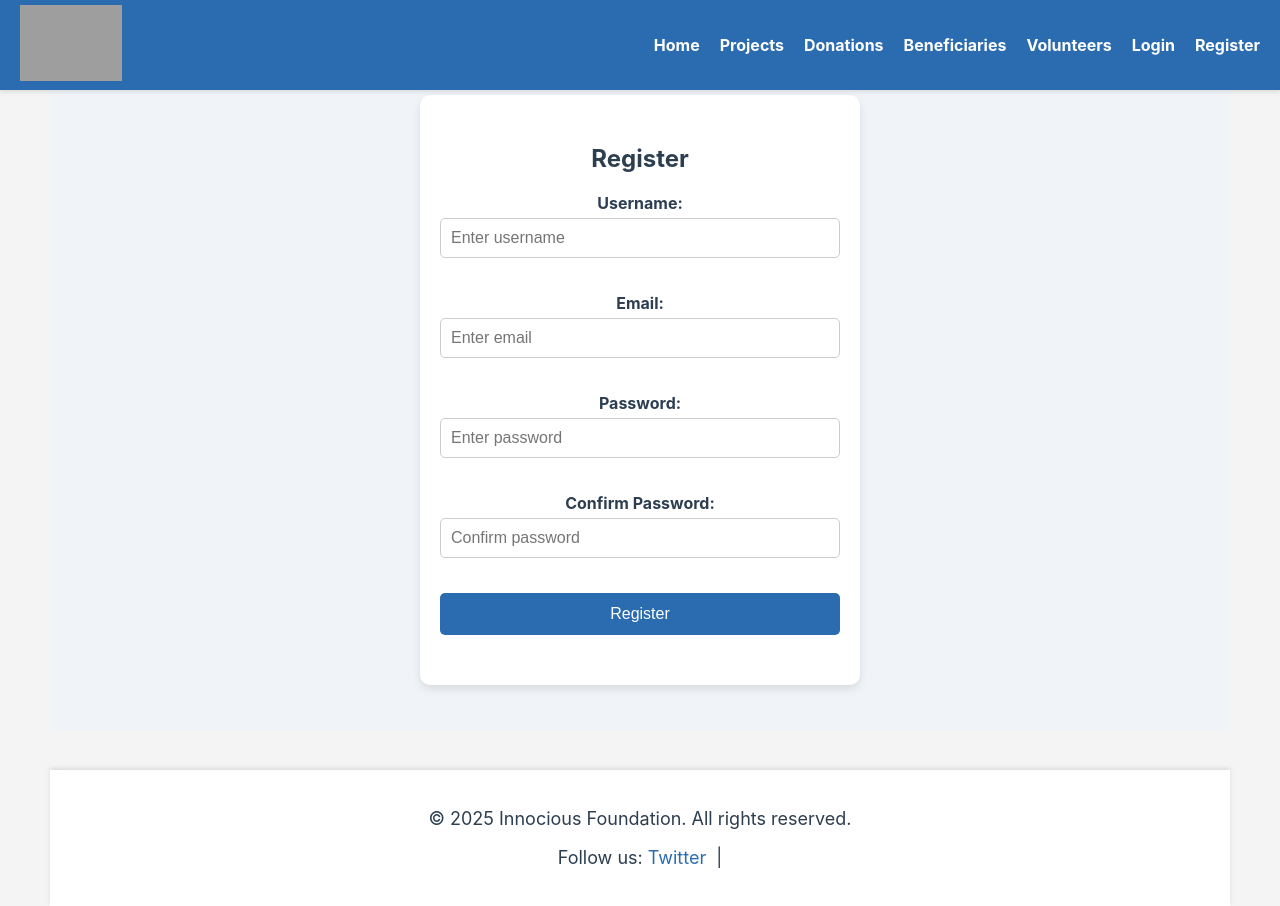
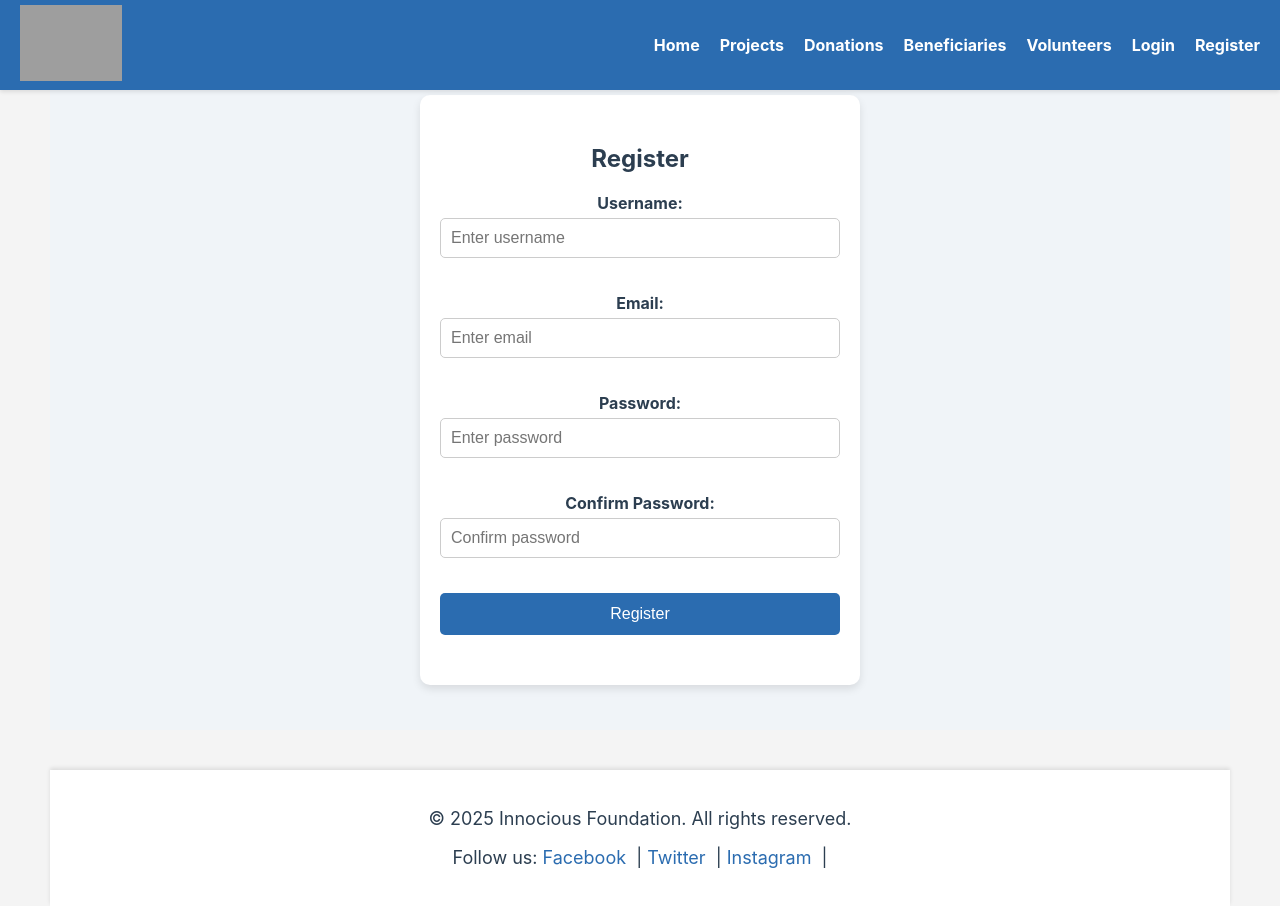
Before and after one commit to Omwami-dev/community-aid-frontend, a React (Create React App) app: page /register in a window 1280 px wide. Shown: the top 906 px of the page. Built offline with nearby package versions, Linux system fonts and the light colour scheme; grey boxes are pictures that could not be loaded.

Commit message:
update footer with instagram and facebook

```diff
--- a/src/components/Footer.js
+++ b/src/components/Footer.js
@@ -7,11 +7,15 @@ const Footer = () => {
         <p>&copy; {new Date().getFullYear()} Innocious Foundation. All rights reserved.</p>
         <p>
           Follow us:
-           {/* <a href="#" style={linkStyle}>Facebook</a> | */}
+         <a href="https://www.facebook.com/share/14NveVJEcHv/" target="_blank" rel="noopener noreferrer" style={linkStyle}>
+          Facebook
+         </a>{" "}|
            <a href="https://x.com/Innocious_Found?s=08" target="_blank" rel="noopener noreferrer" style={linkStyle}>
           Twitter
-        </a>{" "} |
-          {/* <a href="#" style={linkStyle}>Instagram</a> */}
+         </a>{" "}|
+          <a href="https://www.instagram.com/innocious_foundation?igsh=bDRlYTNxc2ZvNG0x" target="_blank" rel="noopener noreferrer" style={linkStyle}>
+          Instagram
+         </a>{" "}|
         </p>
       </div>
     </footer>
```
